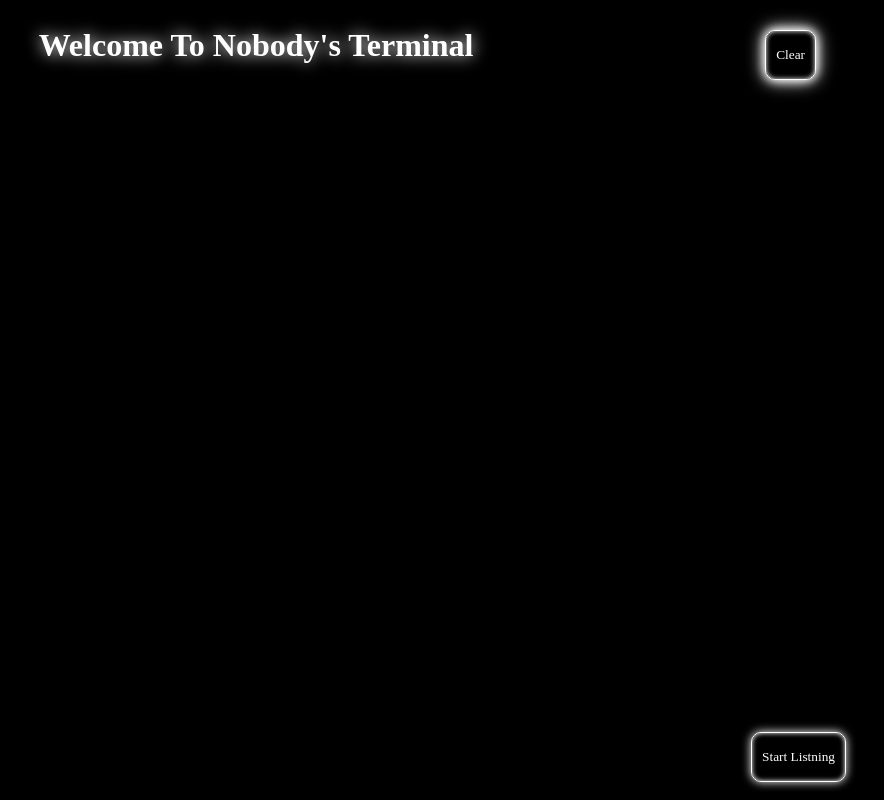
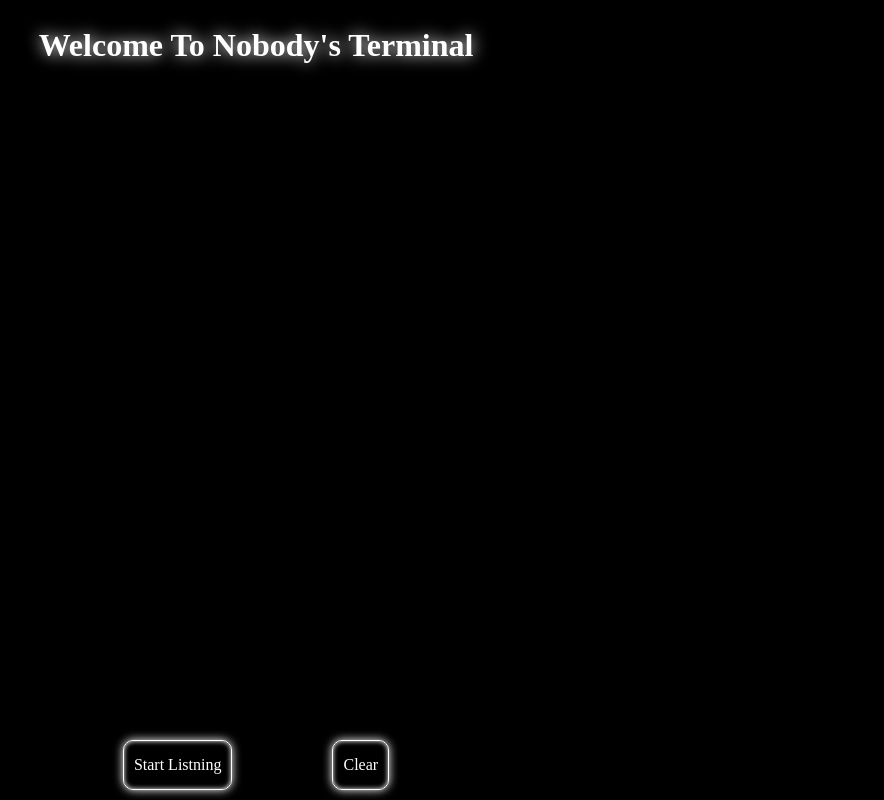
Before and after one commit to happyprajapati/voice-search, a React (Vite) app: page / in a window 1280 px wide. Shown: the whole page, without its empty margins (384-1268 px from the left). Built offline with nearby package versions, Linux system fonts and the light colour scheme; a web font is replaced by a local one.

Commit message:
update styling

```diff
--- a/src/App.css
+++ b/src/App.css
@@ -4,17 +4,12 @@ body{
   height: 100vh;
   margin: 0;
   padding: 0;
-  /* background-color: #000000; */
   font-family: 'Handjet', cursive;
 }
 
 .prompt{
-  /* width: 100%; */
   display: flex;
-  justify-content: space-around;
-  margin: 0 30px;
-  /* position: fixed;
-  top: 0; */
+  justify-content: center;
   color: #ffffff;
   filter: drop-shadow(0 0 8px #ffffff);
 }
@@ -22,8 +17,6 @@ body{
 .terminal{
   color: #ffffff;
   filter: drop-shadow(0 0 8px #ffffff);
-  /* position: fixed;
-  top: 14%; */
   margin: 0 30px;
   font-size: 24px;
 }
@@ -33,20 +26,22 @@ body{
 }
 
 .prompt h1{
-  /* font-size: 18px; */
   text-transform: capitalize;
 }
-
-.lst , .st, .prompt button{
+.lst{
+  display: flex;
+  justify-content: center;
   position: fixed;
-  bottom: 1%;
-  cursor: pointer;
-  /* bottom: 9%; */
-  right: 0;
+  bottom: 0;
+  width: 100%;
+}
+button{
   margin: 10px 50px;
+  align-items: center;
   padding: 0 10px;
   height: 50px;
   border: 1px solid #ffffff;
+  font-size: 16px;
   color: #ffffff;
   background-color: #000000;
   font-family: 'Times New Roman', cursive;
@@ -54,7 +49,3 @@ body{
   filter: drop-shadow(0 0 5px #ffffff);
   border-radius: 10px;
 }
-
-.st{
-  bottom: 0%;
-}
--- a/src/App.tsx
+++ b/src/App.tsx
@@ -82,16 +82,6 @@ function App() {
             cursorColor="green"
           />
         </h1>
-        {btn && (
-          <button
-            onClick={() => {
-              resetTranscript();
-              setChat([{ que: "", ans: "" }]);
-            }}
-          >
-            Clear
-          </button>
-        )}
       </div>
 
       <div className="terminal">
@@ -113,11 +103,19 @@ function App() {
       </div>
 
       {btn && (
-        <button className="lst" onClick={startListning}>
+        <div className="lst">
+        <button onClick={startListning}>
           Start Listning
         </button>
+        <button
+        onClick={() => {
+          resetTranscript();
+          setChat([{ que: "", ans: "" }]);
+        }}
+      >
+        Clear
+      </button></div>
       )}
-      {/* {btn && <button className="st" onClick={stopListning}>Stop Listning</button>} */}
     </>
   );
 }
--- a/src/index.css
+++ b/src/index.css
@@ -1,5 +1,4 @@
 :root {
-  /* font-family: Inter, system-ui, Avenir, Helvetica, Arial, sans-serif; */
   line-height: 1.5;
   font-weight: 400;
 
```
